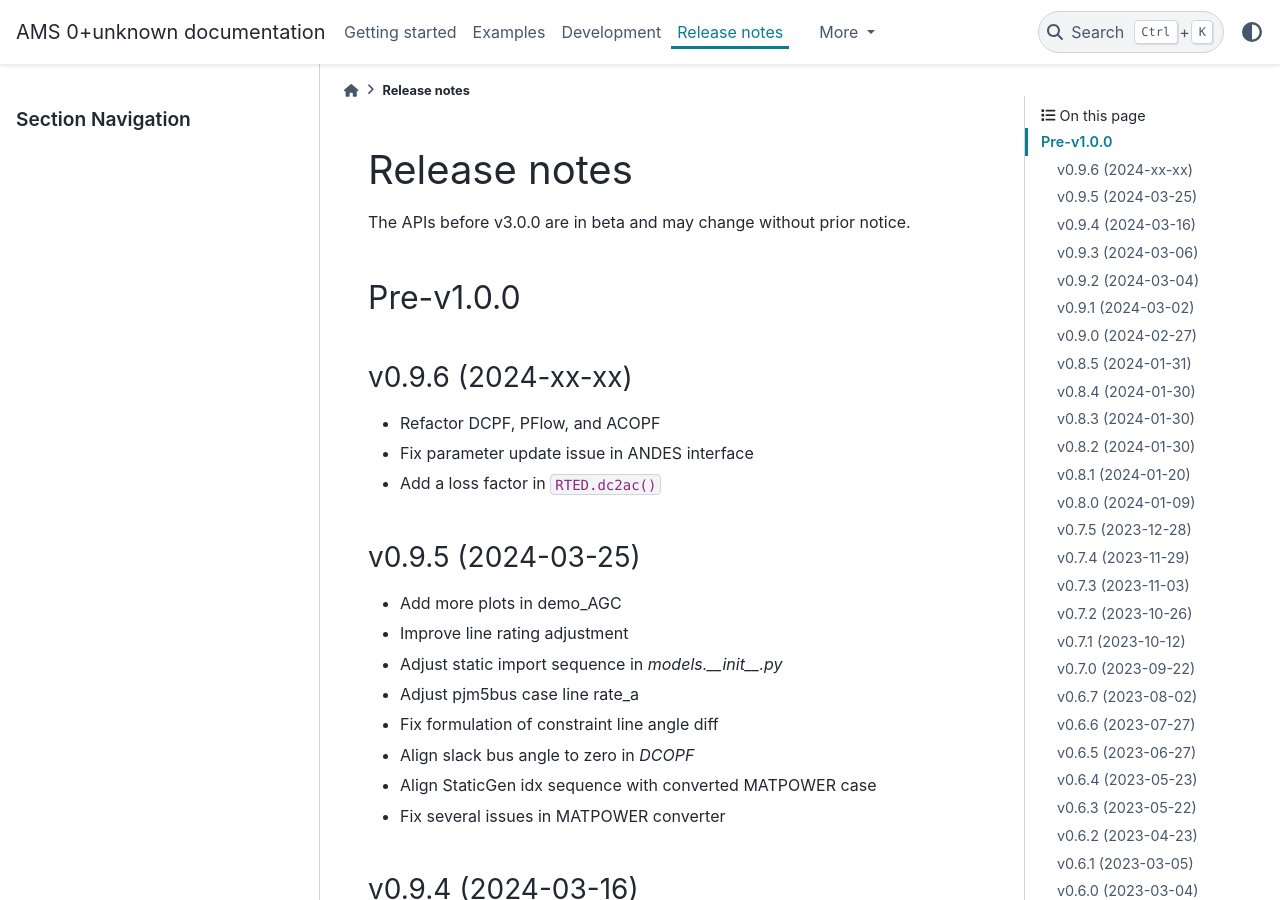
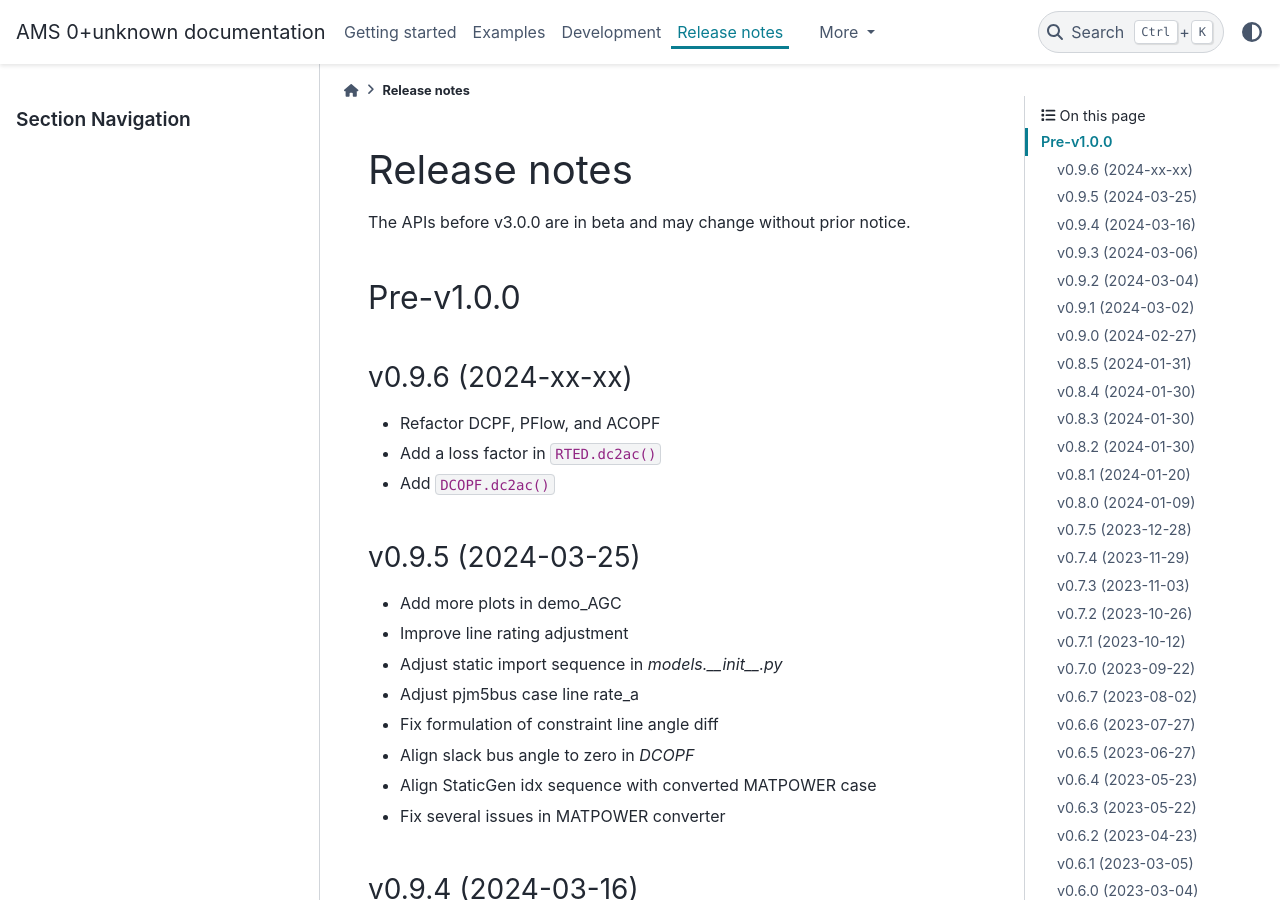
Before and after one commit to CURENT/ams, a Sphinx documentation site: the page built from docs/source/release-notes.rst, in a window 1280 px wide and 900 px high. Built offline with Sphinx 7.4.7 and the PyData theme 0.15.4, drawn with Linux system fonts in a browser that asks for light colours; pages that are not in the unit, such as notebooks, are missing from menus.

Commit message:
Update release notes

```diff
--- a/docs/source/release-notes.rst
+++ b/docs/source/release-notes.rst
@@ -13,8 +13,8 @@ v0.9.6 (2024-xx-xx)
 -------------------
 
 - Refactor DCPF, PFlow, and ACOPF
-- Fix parameter update issue in ANDES interface
 - Add a loss factor in ``RTED.dc2ac()``
+- Add ``DCOPF.dc2ac()``
 
 v0.9.5 (2024-03-25)
 -------------------
```
